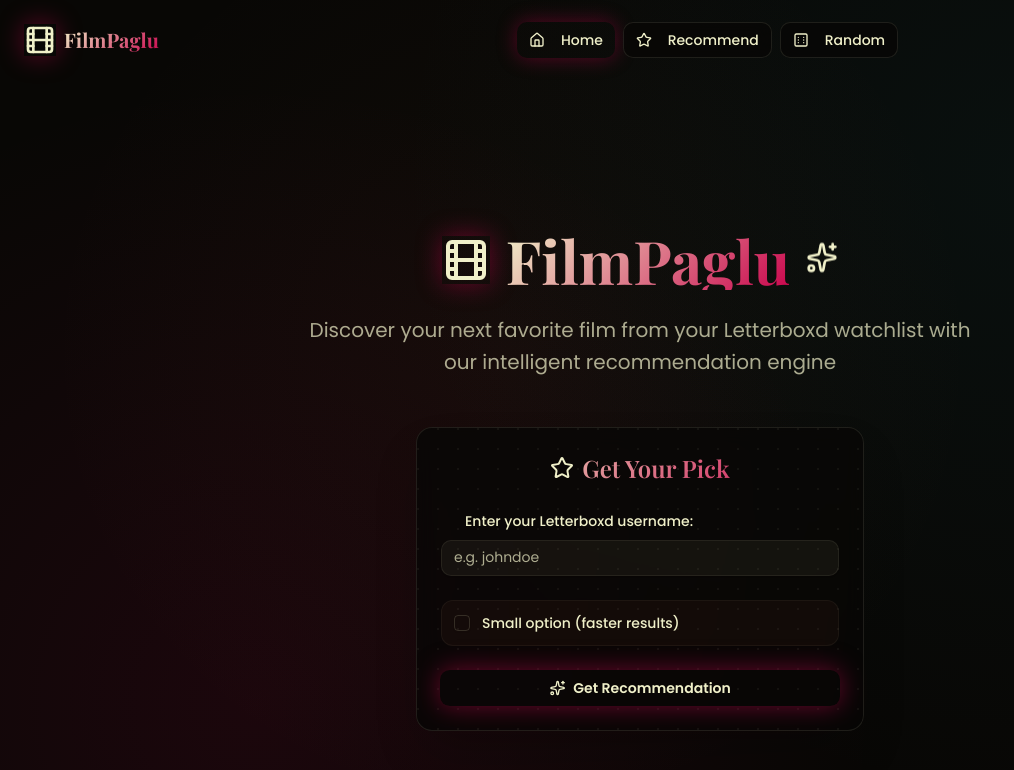
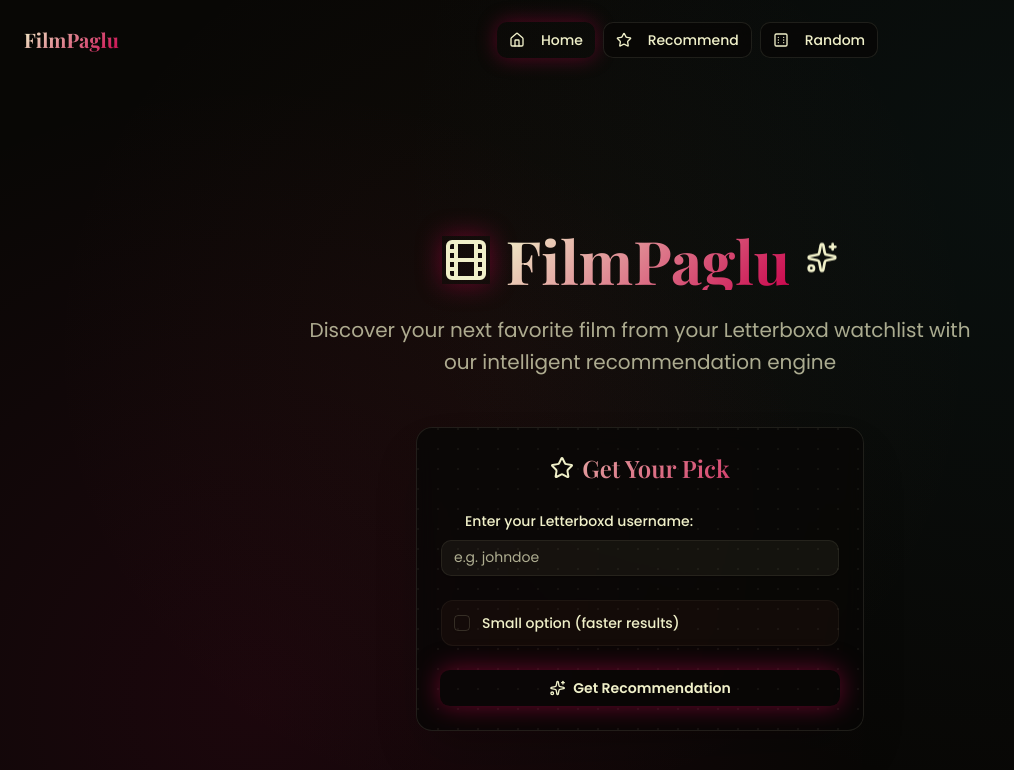
Before and after one commit to tanmayc43/TheChoiceIsYours, a React (Vite) app in the folder client/: page / in a window 1280 px wide. Shown: the top 770 px of the page, without its empty margins (0-1014 px from the left). Built offline with nearby package versions, Linux system fonts and the light colour scheme; a web font is replaced by a local one.

Commit message:
Remove logo from navbar

```diff
--- a/client/src/components/navbar.jsx
+++ b/client/src/components/navbar.jsx
@@ -1,7 +1,7 @@
 import { Sheet, SheetTrigger, SheetContent } from "@/components/ui/sheet"
 import { Button } from "@/components/ui/button"
 import { Link, useLocation } from "react-router-dom";
-import { Film, Menu, Home, Dice6, Star } from "lucide-react";
+import { Home, Menu, Dice6, Star } from "lucide-react";
 
 export default function Navbar() {
   const location = useLocation();
@@ -15,7 +15,6 @@
     <header className="flex h-20 w-full shrink-0 items-center px-4 md:px-6 relative z-20">
       {/* Logo */}
       <div className="flex items-center mr-auto lg:mr-0">
-        <Film className="w-8 h-8 text-rose-red mr-2 glow-effect" />
         <span className="text-xl font-bold gradient-text playfair">FilmPaglu</span>
       </div>
 
```
